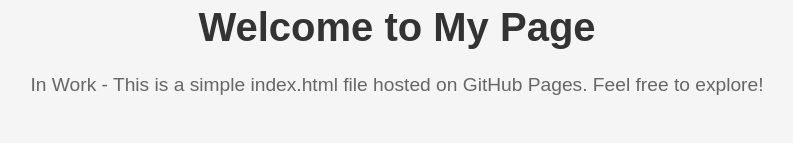
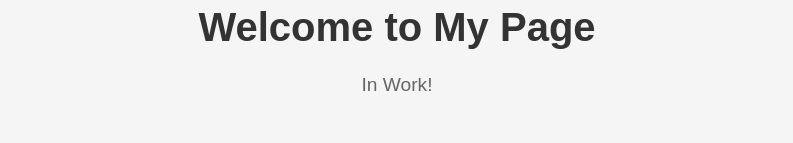
Before and after one commit to adawagpe/adawagpe.github.io, a plain HTML site: page index.html in a window 1280 px wide. Shown: the part 154-297 px from the top of the page, without its empty margins (243-1036 px from the left). Drawn offline with Linux system fonts and the light colour scheme.

Commit message:
Update index.html

```diff
--- a/index.html
+++ b/index.html
@@ -49,7 +49,7 @@
     <div class="container">
         <img class="logo" src="https://westsidenewsny.com/wp-content/uploads/2021/09/under_construction_PNG34.png" alt="Logo">
         <h1>Welcome to My Page</h1>
-        <p>In Work - This is a simple index.html file hosted on GitHub Pages. Feel free to explore!</p>
+        <p>In Work!</p>
     </div>
 </body>
 </html>
```
